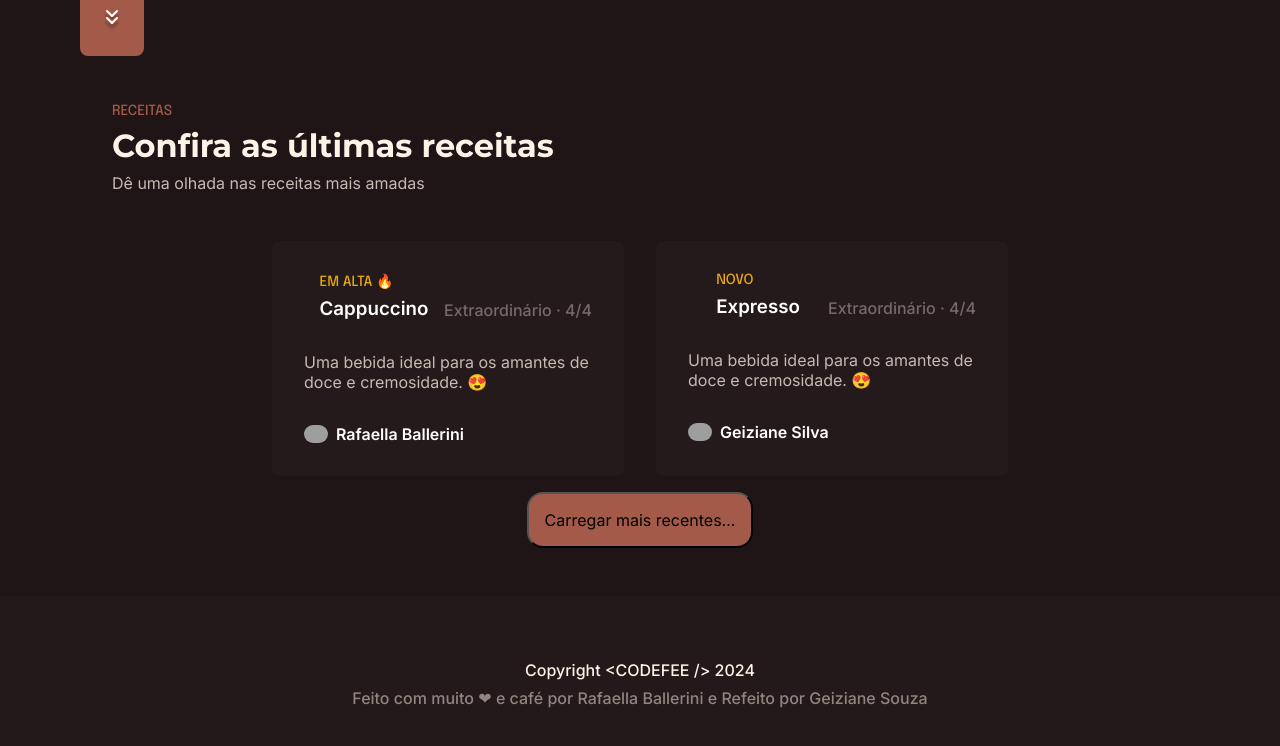
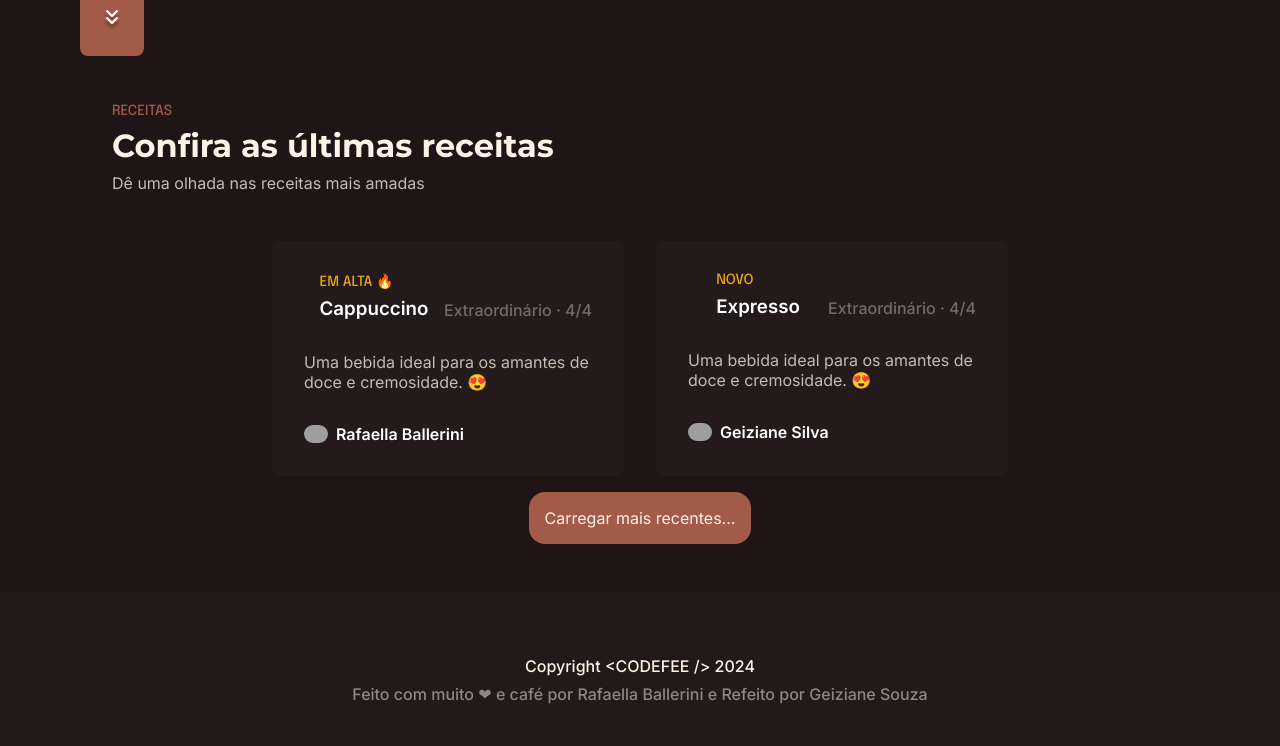
Before and after one commit to geizii/landing-page, a plain HTML site: page index.html in a window 1280 px wide. Shown: the part 585-1331 px from the top of the page. Drawn offline with Linux system fonts and the light colour scheme; grey boxes are pictures that could not be loaded.

Commit message:
configurações botão de carregar mais receitas

```diff
--- a/assets/css/styles.css
+++ b/assets/css/styles.css
@@ -235,18 +235,20 @@ hr {
     text-align: left;
 }
 
-.btn--loading {
+.loading--container {
     display: flex;
     justify-content: center;
     align-items: center;
 }
 
-.loading {
+.loading--btn {
     font-family: Inter;
     font-size: 1rem;
     font-weight: 400;
     border-radius: 1rem;
+    border: none;
     padding: 1rem 1rem;
+    color: #FFF2E7;
     background: #A45A49;
 }
 
--- a/index.html
+++ b/index.html
@@ -89,8 +89,8 @@
                     </div>
                 </div>
             </div>
-            <div class="btn--loading">
-                <button type="button" class="loading">
+            <div class="loading--container">
+                <button type="button" class="loading--btn">
                     Carregar mais recentes...
                 </button>
             </div>
```
